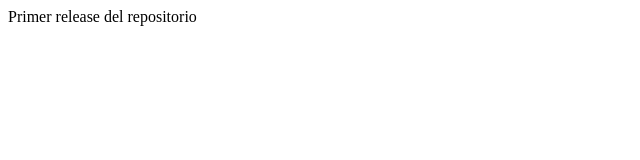
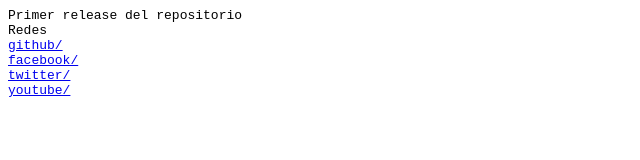
Before and after one commit to Lucas9704/Circle_CI, a plain HTML site: page index.html in a window 1280 px wide. Shown: the whole page, without its empty margins (0-640 px from the left). Drawn offline with Linux system fonts and the light colour scheme.

Commit message:
actualizacion de datos

```diff
--- a/index.html
+++ b/index.html
@@ -1 +1,12 @@
-Primer release del repositorio
+  <html>
+    <head><title>Primer release del repositorio</title></head>
+    <code>
+    Primer release del repositorio<br>
+    Redes<br>
+    <a href="https://github.com/Lucas9704">github/</a><br>
+    <a href="https://www.facebook.com/lukiitasc">facebook/</a><br>
+    <a href="https://twitter.com/CanterosLuks">twitter/</a><br>
+    <a href="https://www.youtube.com/channel/UCv3Vu1egRLNkw1D2veaS0Nw">youtube/</a><br>
+    </code>
+    </body>
+    </html>
```
Also changed, not shown: 2 other files.
